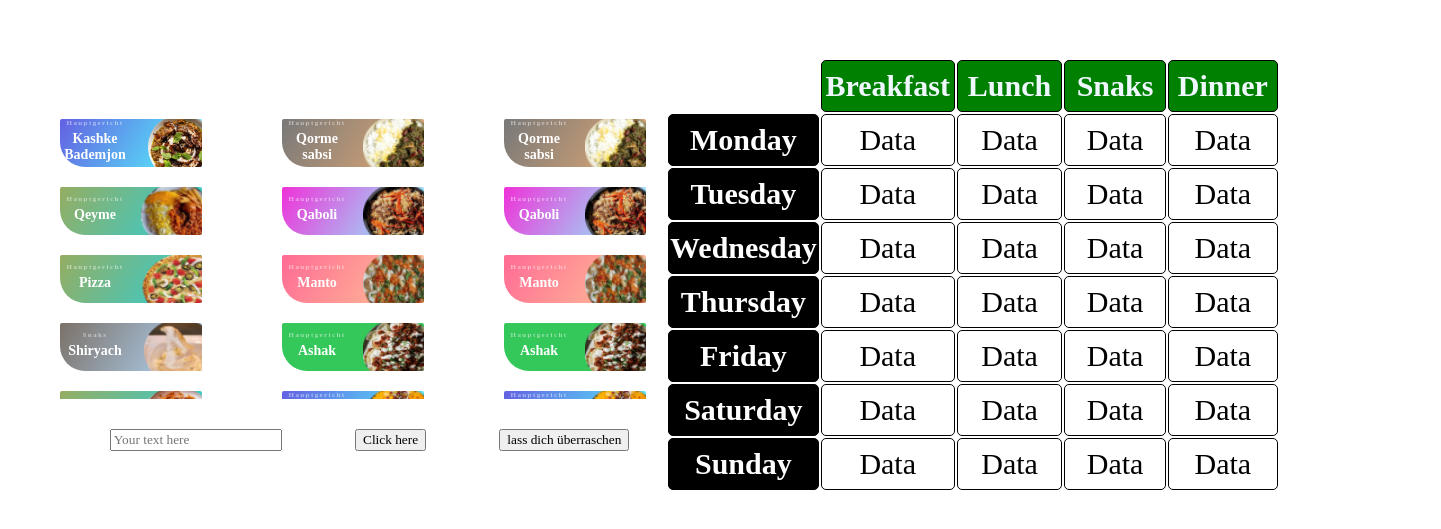
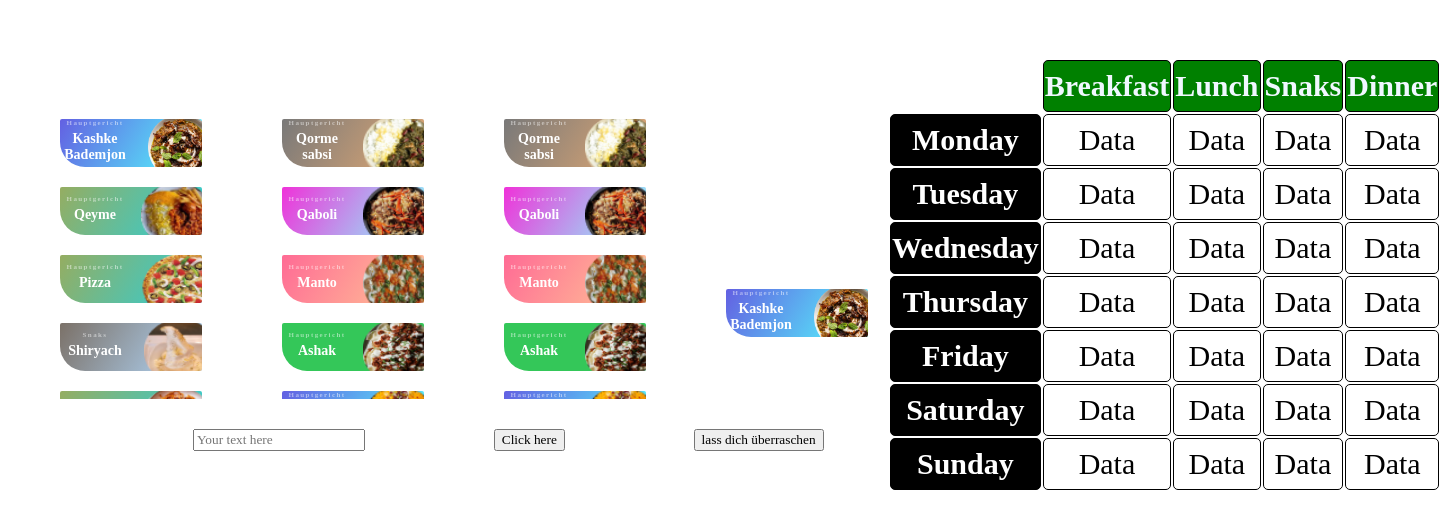
Before and after one commit to Mostafa6061/Meal-calender-react, a React (Vite) app: page / in a window 1280 px wide. Shown: the part 125-654 px from the top of the page, 1441 px wide, since content can reach past the window. Built offline with nearby package versions, Linux system fonts and the light colour scheme; no server answers.

Commit message:
Add new dishes

```diff
--- a/src/App.jsx
+++ b/src/App.jsx
@@ -8,7 +8,7 @@ function App() {
   const dishesItems = [
     {
       name: "Kashke Bademjon",
-      image: "public/Kashke-Bademjan.png",
+      image: "/Kashke-Bademjan.png",
       textContent: "Hauptgericht",
       background: "linear-gradient(122deg, #6360e2 0%, #54fffd 100%)",
     },
@@ -124,9 +124,9 @@ function App() {
 
   console.log(columns);
 
-  function valueName(e) {
-    setValue(e.target.value);
-  }
+  // function valueName(e) {
+  //   setValue(e.target.value);
+  // }
 
   const days = [
     "Monday",
@@ -139,6 +139,23 @@ function App() {
   ];
   const meals = ["Breakfast", "Lunch", "Snaks", "Dinner"];
 
+  async function getData() {
+    const url = "https://www.thecocktaildb.com/api/json/v1/1/random.php";
+    try {
+      const response = await fetch(url);
+      if (!response.ok) {
+        throw new Error(`Response status: ${response.status}`);
+      }
+
+      const json = await response.json();
+      return json;
+    } catch (error) {
+      console.error(error.message);
+    }
+  }
+
+  getData();
+  const [cocktail, setCocktail] = useState([]);
   return (
     <div className="container">
       <section className="left-side">
@@ -164,6 +181,25 @@ function App() {
                 ))}
               </ul>
             ))}
+            <ul class="fourthList">
+              <li>
+                <div
+                  class="card"
+                  style={{
+                    background:
+                      "linear-gradient(122deg, #6360e2 0%, #54fffd 100%)",
+                  }}
+                >
+                  <div class="play">
+                    <div class="main">Hauptgericht</div>
+                    <div class="name">Kashke Bademjon</div>
+                  </div>
+                  <div class="photo">
+                    <img src="/Kashke-Bademjan.png" alt="Kashke Bademjon" />
+                  </div>
+                </div>
+              </li>
+            </ul>
           </div>
         </div>
         <div className="input">
@@ -173,12 +209,14 @@ function App() {
             id="input"
             placeholder="Your text here"
             value={value}
-            onChange={valueName}
+            onChange={(event) => setValue(event.target.value)}
           />
           <button id="button" onClick={handleClick}>
             Click here
           </button>
-          <button className="reloadButton">lass dich überraschen</button>
+          <button className="reloadButton" onClick={getData}>
+            lass dich überraschen
+          </button>
         </div>
       </section>
       <div className="table">
```
